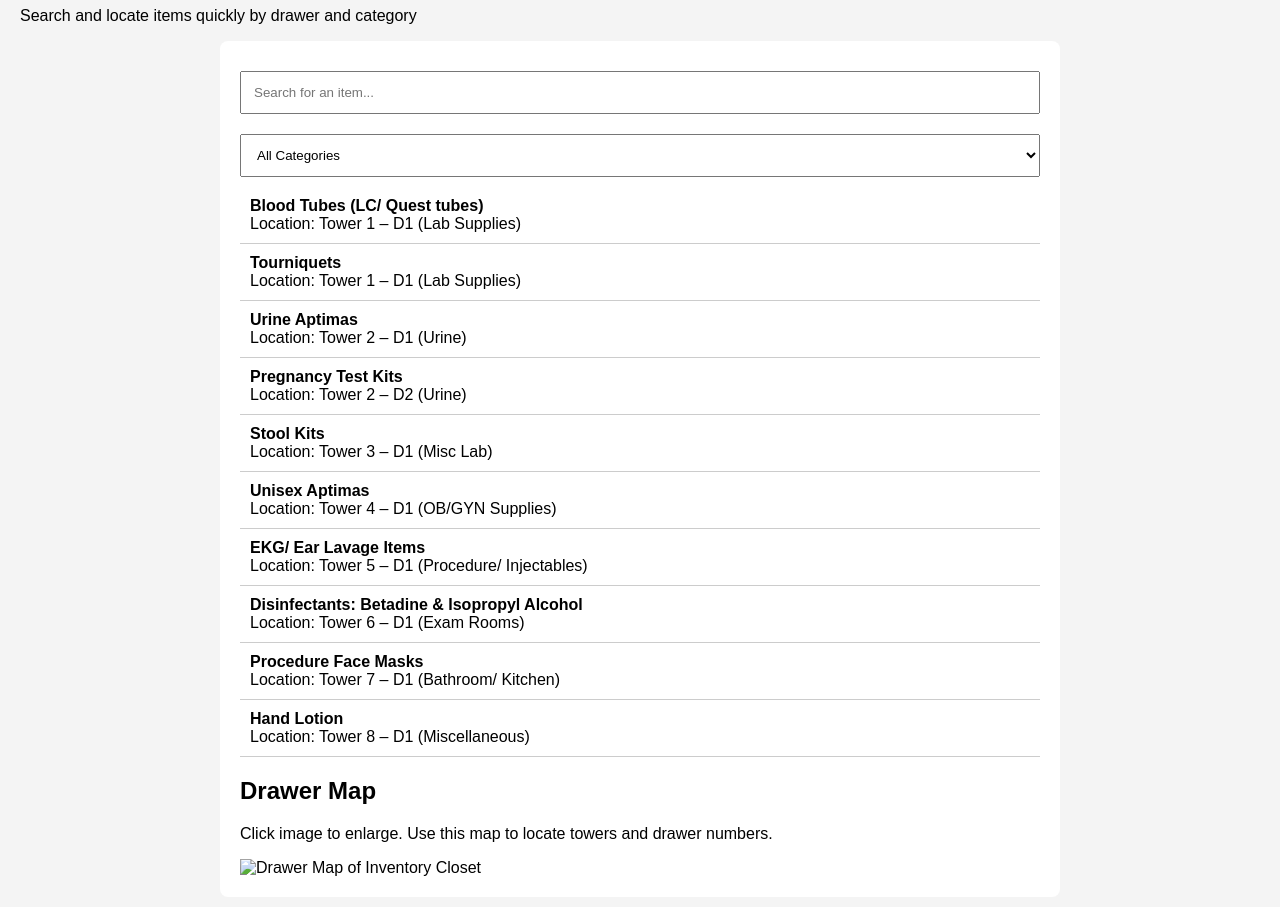
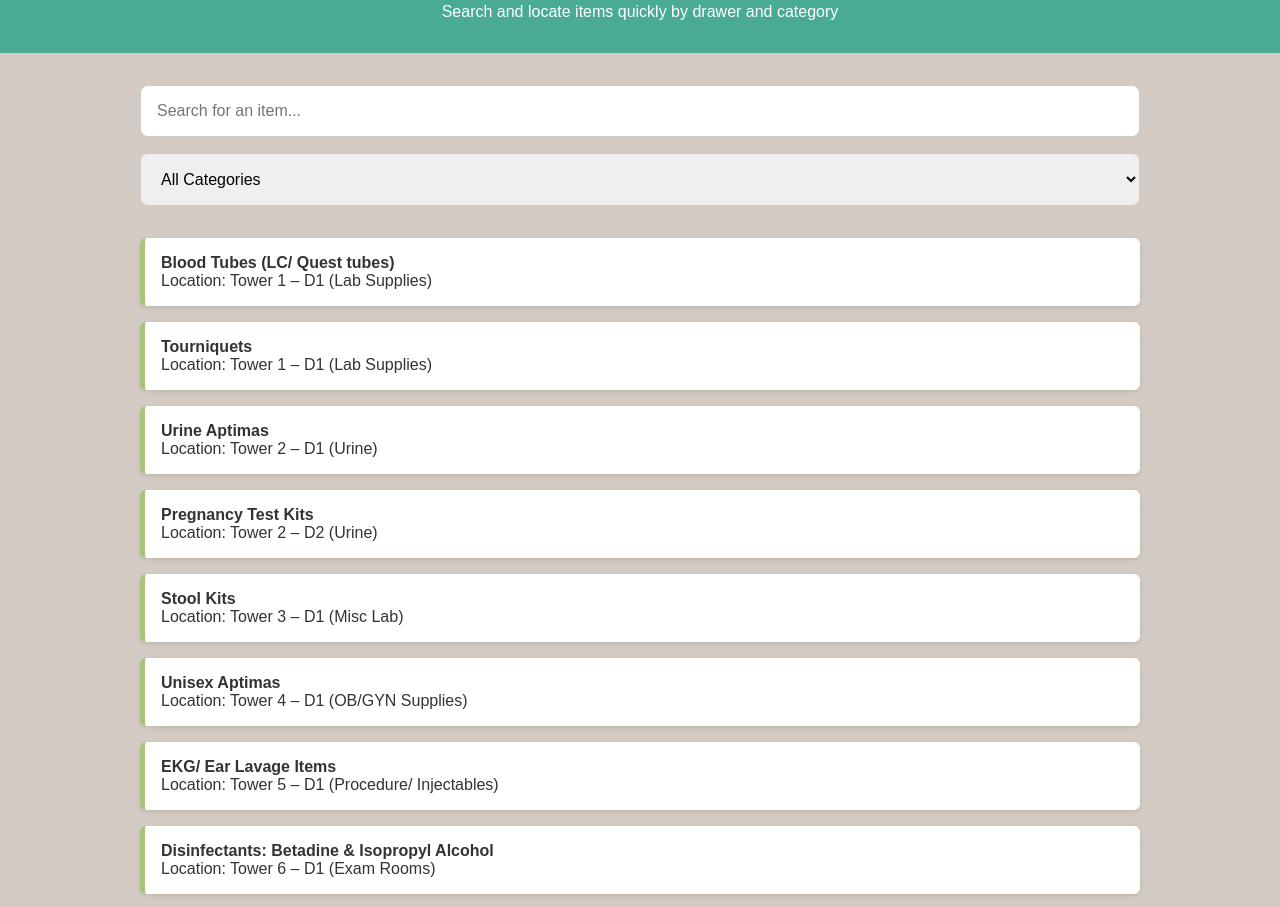
Before and after one commit to samorales1790/inventory-closet, a plain HTML site: page index.html in a window 1280 px wide. Shown: the part 93-1000 px from the top of the page. Drawn offline with Linux system fonts and the light colour scheme.

Commit message:
Update style.css

```diff
--- a/style.css
+++ b/style.css
@@ -1,36 +1,75 @@
+:root {
+  --agave: #49AB94;
+  --white: #FFFFFF;
+  --clay: #D4CCC4;
+  --avocado: #A8C47C;
+}
+
 body {
   font-family: Arial, sans-serif;
   margin: 0;
-  padding: 20px;
-  background: #f4f4f4;
+  padding: 0;
+  background-color: var(--clay);
+  color: #333;
+}
+
+header {
+  background-color: var(--agave);
+  color: var(--white);
+  padding: 1rem;
+  text-align: center;
 }
 
 .container {
-  max-width: 800px;
+  padding: 2rem;
+  max-width: 1000px;
   margin: auto;
-  background: white;
-  padding: 20px;
+}
+
+.search-bar {
+  display: flex;
+  flex-direction: column;
+  gap: 1rem;
+  margin-bottom: 2rem;
+}
+
+input, select {
+  padding: 1rem;
+  font-size: 1rem;
+  border: 1px solid #ccc;
   border-radius: 8px;
 }
 
-input, select {
-  width: 100%;
-  padding: 12px;
-  margin: 10px 0;
-  box-sizing: border-box;
+.item {
+  background: var(--white);
+  border-left: 5px solid var(--avocado);
+  padding: 1rem;
+  border-radius: 6px;
+  margin-bottom: 1rem;
+  box-shadow: 0 2px 5px rgba(0,0,0,0.1);
 }
 
-.item {
-  padding: 10px;
-  border-bottom: 1px solid #ccc;
+.drawer-map {
+  margin-top: 3rem;
+  background: var(--white);
+  padding: 1rem;
+  border-radius: 6px;
+  box-shadow: 0 2px 5px rgba(0,0,0,0.1);
+}
+
+.drawer-map img {
+  width: 100%;
+  max-height: 400px;
+  object-fit: contain;
+  border: 2px solid var(--avocado);
 }
 
 @media (max-width: 600px) {
   .container {
-    padding: 10px;
+    padding: 1rem;
   }
 
   input, select {
-    padding: 10px;
+    padding: 0.8rem;
   }
 }
```
